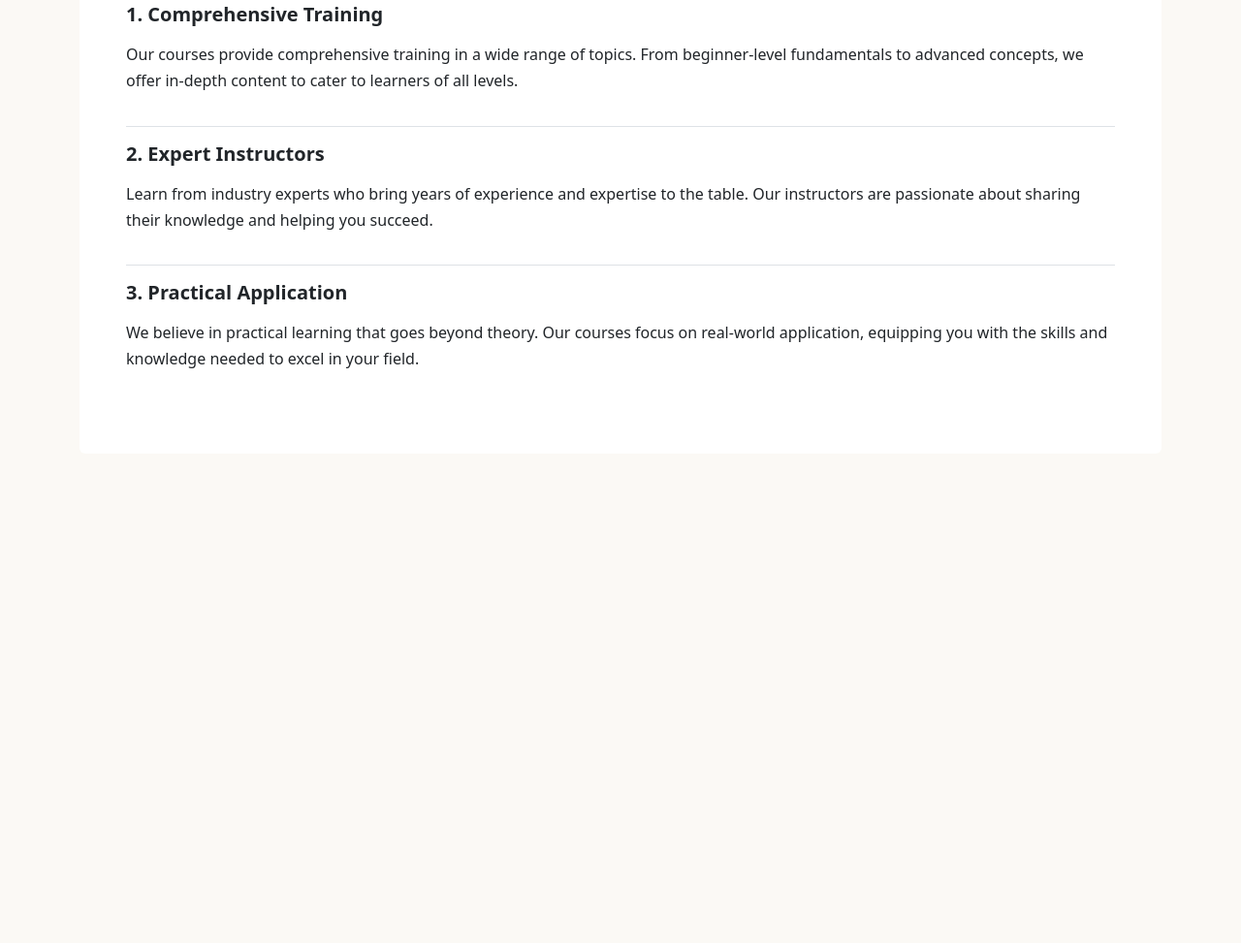
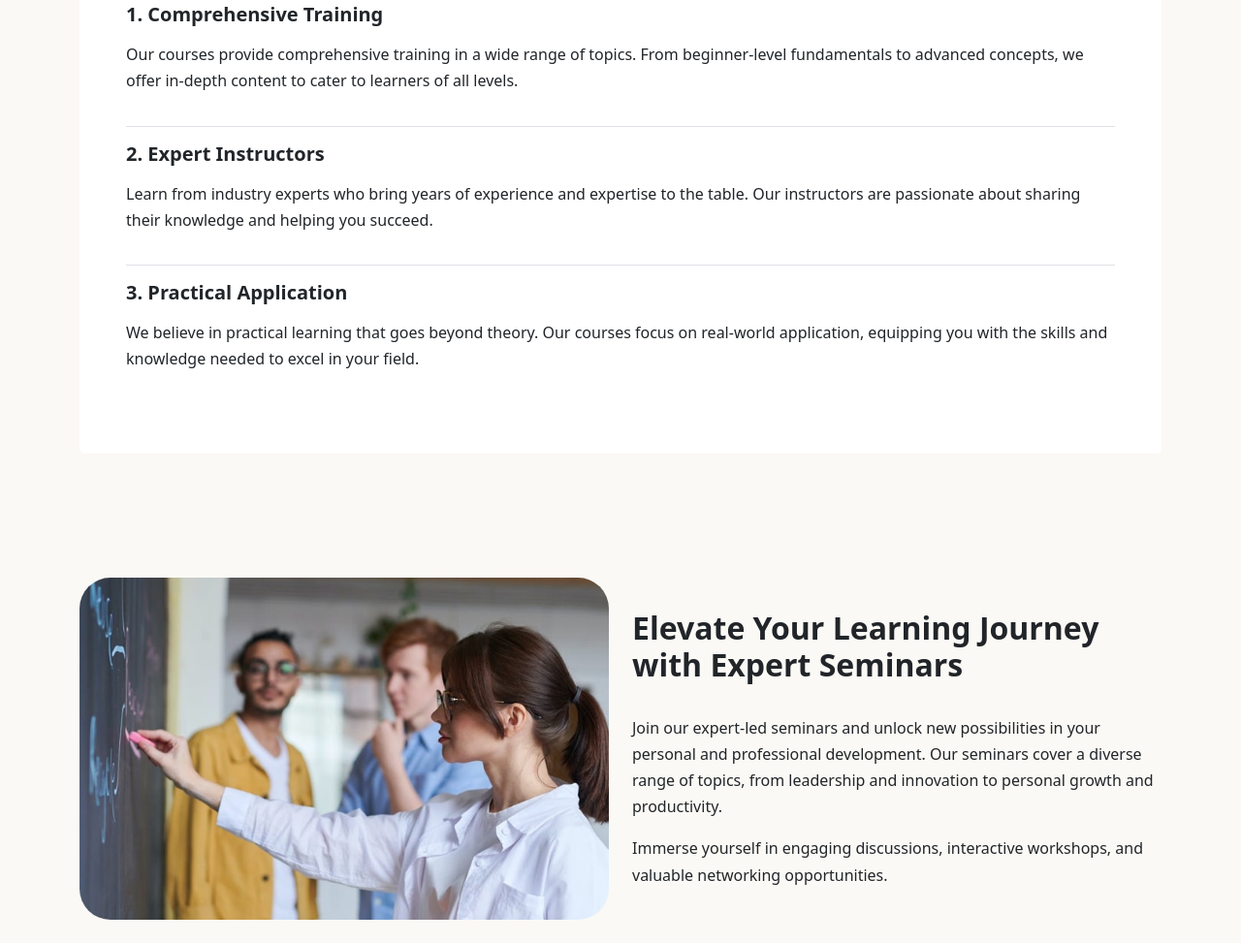
Before and after one commit to alirezangh123123/reservation-project, a website: page index.html in a window 1280 px wide. Shown: the part 3306-4279 px from the top of the page at 97% size. Before the commit the page ends 3774 px from the top, so only its background shows below. Drawn offline with Linux system fonts and the light colour scheme.

Commit message:
finish-detial-2-section

```diff
--- a/index.html
+++ b/index.html
@@ -466,7 +466,7 @@
                     about sharing their knowledge and helping you succeed.
                   </p>
                 </li>
-                <li class=" pb-1 mt-3">
+                <li class="pb-1 mt-3">
                   <h5>3. Practical Application</h5>
                   <p>
                     We believe in practical learning that goes beyond theory.
@@ -480,6 +480,39 @@
         </div>
       </div>
     </section>
+    <!-- add detail-2 section -->
+    <section class="detail-2 bg-light mt-5 mt-md-7">
+      <div class="container">
+        <div class="row">
+          <div class="col-md-6">
+            <div class="img-container rounded-5">
+              <img
+                src="assest/images/audience.jpg"
+                class="img-fluid mb-4 rounded-5"
+                alt=""
+              />
+            </div>
+          </div>
+          <div class="col-md-6 d-flex flex-column justify-content-center ">
+            <div class="txt-container">
+              <h2 class="fw-bold pb-3 mt-n2">
+                Elevate Your Learning Journey with Expert Seminars
+              </h2>
+              <p>
+                Join our expert-led seminars and unlock new possibilities in
+                your personal and professional development. Our seminars cover a
+                diverse range of topics, from leadership and innovation to
+                personal growth and productivity.
+              </p>
+              <p>
+                Immerse yourself in engaging discussions, interactive workshops,
+                and valuable networking opportunities.
+              </p>
+            </div>
+          </div>
+        </div>
+      </div>
+    </section>
     <script src="assest/js/bootstrap.bundle.min.js"></script>
     <script src="assest/js/main.js"></script>
   </body>
```
